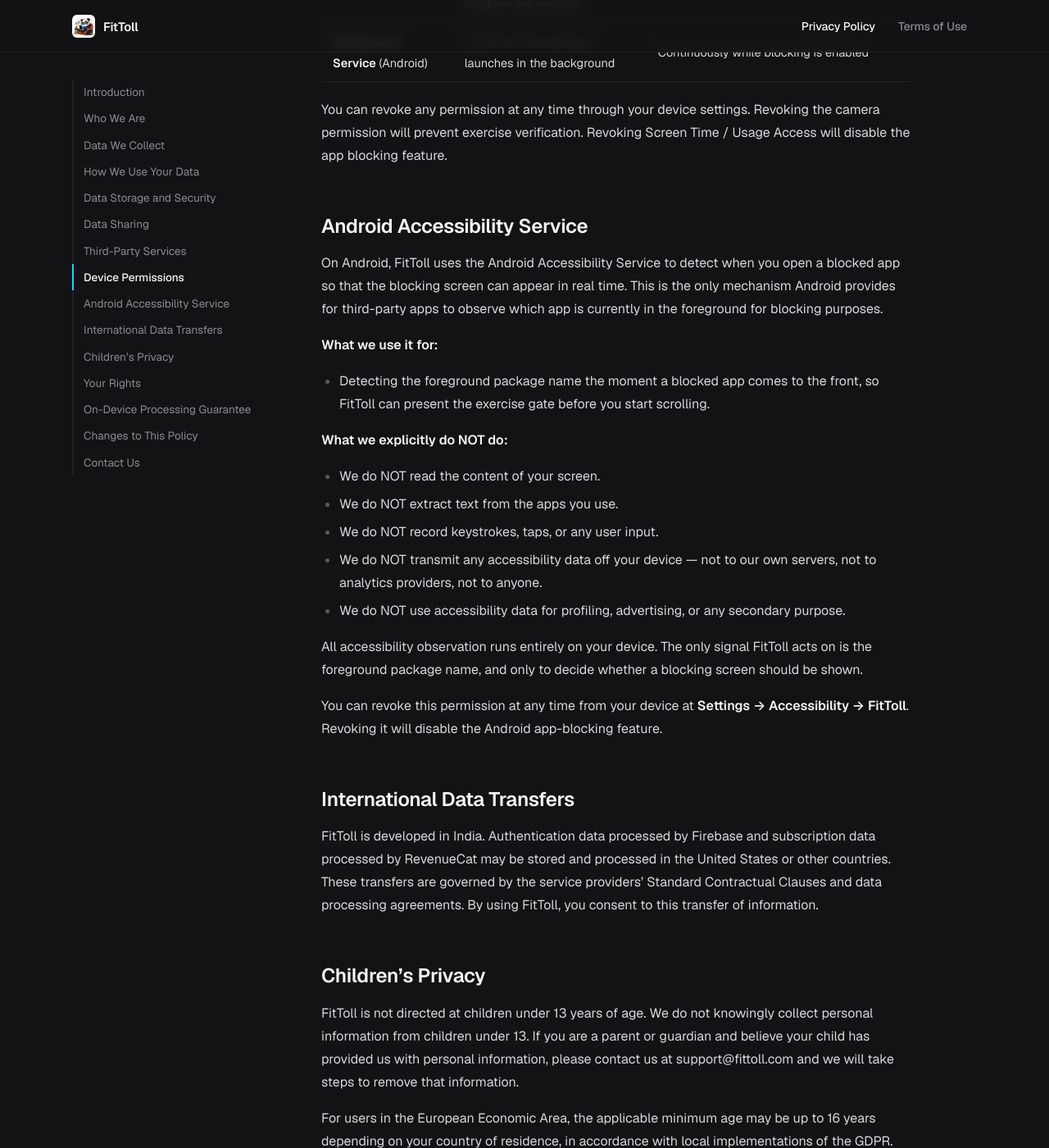
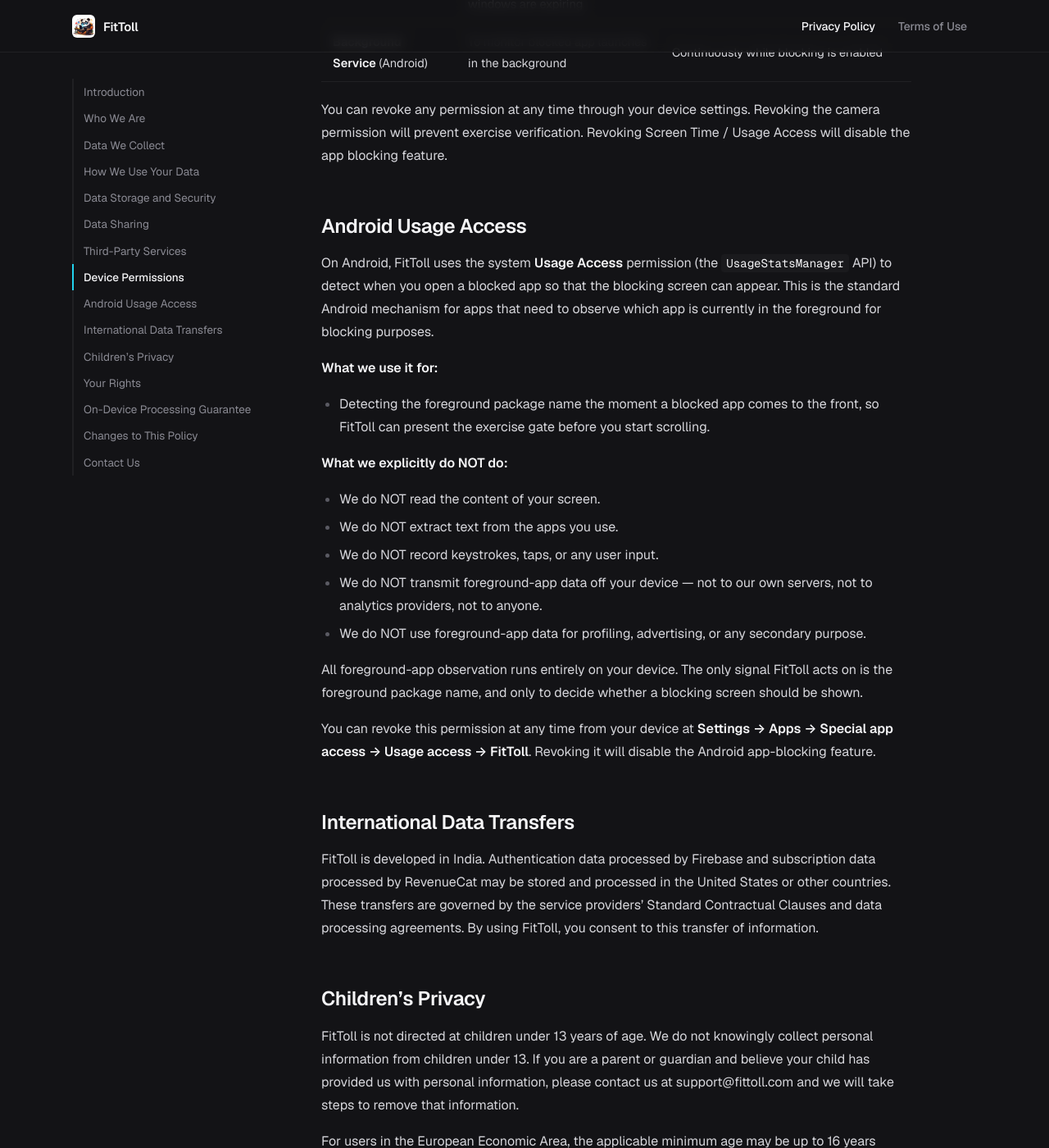
Before and after one commit to aurobindoGupta/fitToll-site, a Jekyll site: the page built from privacy-policy.md, in a window 1280 px wide and 1400 px high, scrolled down 5595 px. Shown: the whole window at 82% size. Built offline with Jekyll 4.4.1, drawn with Linux system fonts in a browser that asks for light colours; some of the changed text lies outside the part shown.

Commit message:
fix(legal): correct stale "Android Accessibility Service" section to "Android Usage Access"
Privacy policy claimed FitToll uses the Android AccessibilityService for
foreground-app detection. The app does not. Verified against
scrollBlocker-KMP at 2026-05-21:

- androidApp/src/main/AndroidManifest.xml has NO BIND_ACCESSIBILITY_SERVICE
  permission and no <service> declaring an AccessibilityService.
- AppMonitorService.kt:52,420 uses UsageStatsManager.queryEvents for
  foreground-app polling.
- PermissionHelper.kt:120 deep-links Settings.ACTION_USAGE_ACCESS_SETTINGS.

Changes:
1. Permissions table row updated: Android backend now reads "UsageStatsManager"
   (was "UsageStats/Accessibility").
2. Dedicated section "Android Accessibility Service" renamed to "Android Usage
   Access" and rewritten to describe UsageStatsManager API accurately. All
   "What we explicitly do NOT do" guarantees preserved (no screen reading,
   no keystrokes, no off-device transmission, no profiling).
3. Settings revoke path updated: "Settings → Apps → Special app access →
   Usage access → FitToll" (was "Settings → Accessibility → FitToll").
4. last_updated and effective date bumped to May 21, 2026.

Cross-ref: scrollBlocker-KMP commit b793dbd (07-28-G18-RESCOPE.md) for the
parallel KMP-side documentation of the root-cause finding.

Edge cases verified:
- No other references to "Accessibility" remain in privacy-policy.md (grepped).
- Structure of new section matches existing pattern exactly (H2, bold-led
  paragraphs, bulleted "do NOT" list, closing revoke instructions).
- Effective date string at line 212 also bumped for consistency.

NOT YET PUSHED. Awaiting explicit go-ahead before publishing to live site
since this is user-visible legal text.

Co-Authored-By: Claude Opus 4.7 (1M context) <noreply@anthropic.com>

```diff
--- a/privacy-policy.md
+++ b/privacy-policy.md
@@ -131,7 +131,7 @@ FitToll requires certain device permissions to function:
 | Permission | Why We Need It | When It's Used |
 |------------|---------------|----------------|
 | **Camera** | To verify exercises through pose estimation | Only during active exercise sessions |
-| **Screen Time / Usage Access** | To detect when blocked apps are opened and apply shields | Continuously in the background (iOS: FamilyControls; Android: UsageStats/Accessibility) |
+| **Screen Time / Usage Access** | To detect when blocked apps are opened and apply shields | Continuously in the background (iOS: FamilyControls; Android: UsageStatsManager) |
 | **App Groups (iOS)** | To share blocking preferences between the main app and system extensions | Continuously in the background |
 | **Display Over Other Apps** (Android) | To show the exercise screen when a blocked app is opened | When a blocked app is detected |
 | **App List Access** (Android) | To identify installed apps for blocking selection | When selecting apps to block |
@@ -140,9 +140,9 @@ FitToll requires certain device permissions to function:
 
 You can revoke any permission at any time through your device settings. Revoking the camera permission will prevent exercise verification. Revoking Screen Time / Usage Access will disable the app blocking feature.
 
-## Android Accessibility Service
+## Android Usage Access
 
-On Android, FitToll uses the Android Accessibility Service to detect when you open a blocked app so that the blocking screen can appear in real time. This is the only mechanism Android provides for third-party apps to observe which app is currently in the foreground for blocking purposes.
+On Android, FitToll uses the system **Usage Access** permission (the `UsageStatsManager` API) to detect when you open a blocked app so that the blocking screen can appear. This is the standard Android mechanism for apps that need to observe which app is currently in the foreground for blocking purposes.
 
 **What we use it for:**
 
@@ -153,12 +153,12 @@ On Android, FitToll uses the Android Accessibility Service to detect when you op
 - We do NOT read the content of your screen.
 - We do NOT extract text from the apps you use.
 - We do NOT record keystrokes, taps, or any user input.
-- We do NOT transmit any accessibility data off your device — not to our own servers, not to analytics providers, not to anyone.
-- We do NOT use accessibility data for profiling, advertising, or any secondary purpose.
+- We do NOT transmit foreground-app data off your device — not to our own servers, not to analytics providers, not to anyone.
+- We do NOT use foreground-app data for profiling, advertising, or any secondary purpose.
 
-All accessibility observation runs entirely on your device. The only signal FitToll acts on is the foreground package name, and only to decide whether a blocking screen should be shown.
+All foreground-app observation runs entirely on your device. The only signal FitToll acts on is the foreground package name, and only to decide whether a blocking screen should be shown.
 
-You can revoke this permission at any time from your device at **Settings → Accessibility → FitToll**. Revoking it will disable the Android app-blocking feature.
+You can revoke this permission at any time from your device at **Settings → Apps → Special app access → Usage access → FitToll**. Revoking it will disable the Android app-blocking feature.
 
 ## International Data Transfers
 
```
Also changed, not shown: other parts of privacy-policy.md (+2 -2 lines).
